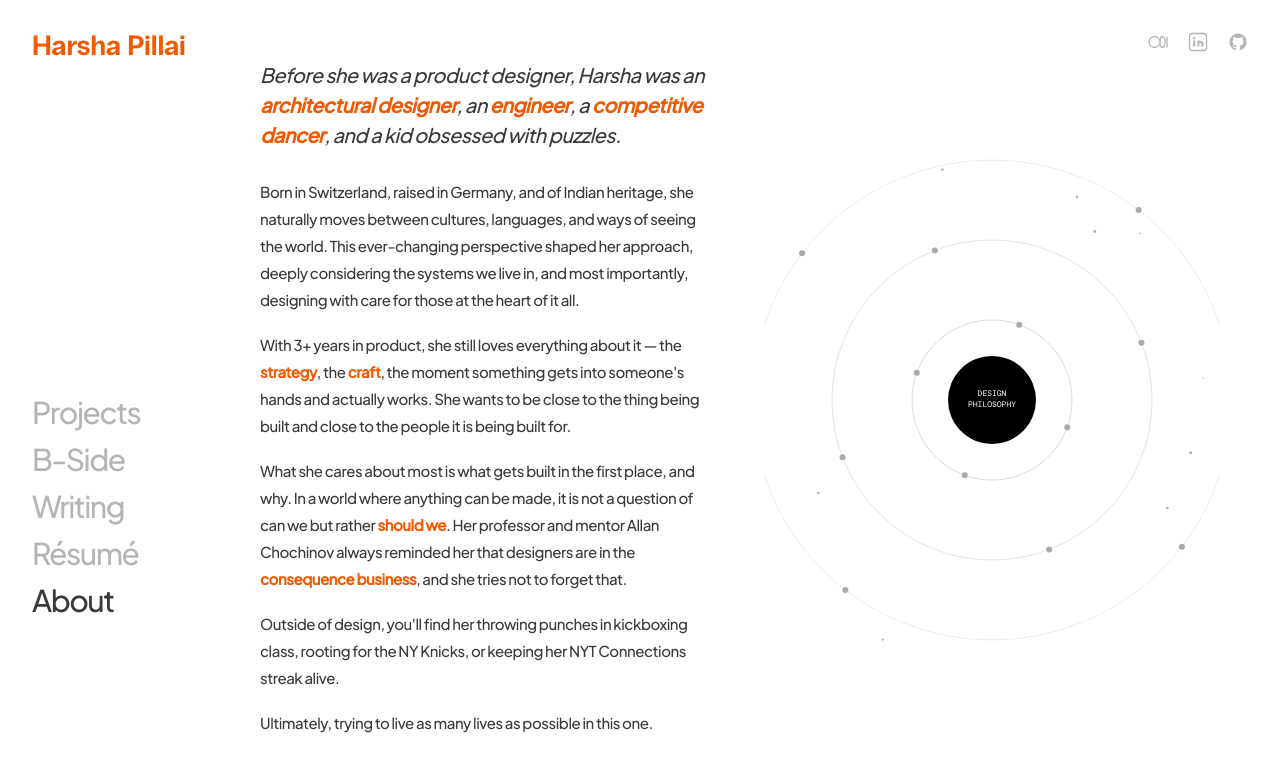
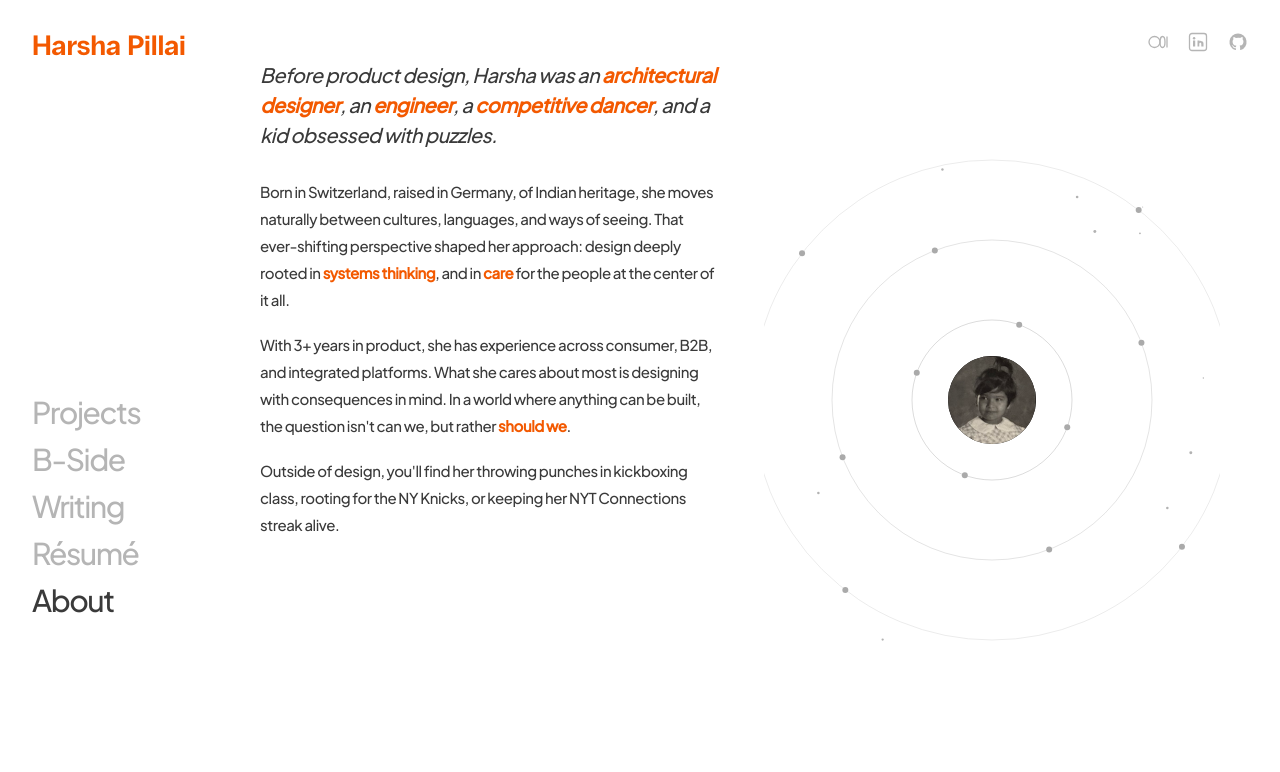
Before and after one commit to HarshaPillai/portfolio, a Next.js app: page /about in a window 1280 px wide. Shown: the top 772 px of the page. Built offline with nearby package versions, Linux system fonts and the light colour scheme.

Commit message:
Update about bio and invert DesignPhilosophy center hover

```diff
--- a/src/app/about/page.tsx
+++ b/src/app/about/page.tsx
@@ -34,7 +34,7 @@ export default function AboutPage() {
           letterSpacing: "-0.03em", color: "#3A3A3A",
           lineHeight: 1.5, margin: "0 0 28px 0",
         }}>
-          Before she was a product designer, Harsha was an{" "}
+          Before product design, Harsha was an{" "}
           <O>architectural designer</O>, an <O>engineer</O>, a{" "}
           <O>competitive dancer</O>, and a kid obsessed with puzzles.
         </p>
@@ -42,32 +42,22 @@ export default function AboutPage() {
         {/* Bio paragraphs */}
         <div style={{ display: "flex", flexDirection: "column", gap: 18 }}>
           <p style={bodyStyle}>
-            Born in Switzerland, raised in Germany, and of Indian heritage, she
-            naturally moves between cultures, languages, and ways of seeing the
-            world. This ever-changing perspective shaped her approach, deeply
-            considering the systems we live in, and most importantly, designing
-            with care for those at the heart of it all.
+            Born in Switzerland, raised in Germany, of Indian heritage, she
+            moves naturally between cultures, languages, and ways of seeing.
+            That ever-shifting perspective shaped her approach: design deeply
+            rooted in <O>systems thinking</O>, and in <O>care</O> for the
+            people at the center of it all.
           </p>
           <p style={bodyStyle}>
-            With 3+ years in product, she still loves everything about it — the{" "}
-            <O>strategy</O>, the <O>craft</O>, the moment something gets into
-            someone&apos;s hands and actually works. She wants to be close to the
-            thing being built and close to the people it is being built for.
-          </p>
-          <p style={bodyStyle}>
-            What she cares about most is what gets built in the first place, and
-            why. In a world where anything can be made, it is not a question of
-            can we but rather <O>should we</O>. Her professor and mentor Allan
-            Chochinov always reminded her that designers are in the{" "}
-            <O>consequence business</O>, and she tries not to forget that.
+            With 3+ years in product, she has experience across consumer, B2B,
+            and integrated platforms. What she cares about most is designing
+            with consequences in mind. In a world where anything can be built,
+            the question isn&apos;t can we, but rather <O>should we</O>.
           </p>
           <p style={bodyStyle}>
             Outside of design, you&apos;ll find her throwing punches in kickboxing
             class, rooting for the NY Knicks, or keeping her NYT Connections
             streak alive.
-          </p>
-          <p style={bodyStyle}>
-            Ultimately, trying to live as many lives as possible in this one.
           </p>
         </div>
       </div>
--- a/src/components/DesignPhilosophy.tsx
+++ b/src/components/DesignPhilosophy.tsx
@@ -112,6 +112,7 @@ export default function DesignPhilosophy() {
 
   // Track currently hovered ring index to avoid redundant state updates on mousemove
   const ringHoverIdxRef = useRef(-1);
+  const centerHoveredRef = useRef(false);
 
   const draw = useCallback((timestamp: number) => {
     const canvas = canvasRef.current;
@@ -236,12 +237,14 @@ export default function DesignPhilosophy() {
     ctx.arc(cx, cy, 44, 0, Math.PI * 2);
     ctx.fillStyle = "#000000";
     ctx.fill();
-    ctx.fillStyle    = "#ffffff";
-    ctx.font         = "8px 'DM Mono', monospace";
-    ctx.textAlign    = "center";
-    ctx.textBaseline = "alphabetic";
-    ctx.fillText("DESIGN",     cx, cy - 4);
-    ctx.fillText("PHILOSOPHY", cx, cy + 7);
+    if (centerHoveredRef.current) {
+      ctx.fillStyle    = "#ffffff";
+      ctx.font         = "8px 'DM Mono', monospace";
+      ctx.textAlign    = "center";
+      ctx.textBaseline = "alphabetic";
+      ctx.fillText("MY DESIGN",  cx, cy - 4);
+      ctx.fillText("PHILOSOPHY", cx, cy + 7);
+    }
 
     rafRef.current = requestAnimationFrame(draw);
   }, []);
@@ -257,7 +260,8 @@ export default function DesignPhilosophy() {
     // Center circle hover
     const ccx = logicalSizeRef.current.w / 2;
     const ccy = logicalSizeRef.current.h / 2;
-    setCenterHovered(Math.hypot(mx - ccx, my - ccy) <= 44);
+    centerHoveredRef.current = Math.hypot(mx - ccx, my - ccy) <= 44;
+    setCenterHovered(centerHoveredRef.current);
 
     // Node hover check
     let foundNode = false;
@@ -316,6 +320,7 @@ export default function DesignPhilosophy() {
 
   const handleMouseLeave = useCallback(() => {
     mouseRef.current = { x: -9999, y: -9999 };
+    centerHoveredRef.current = false;
     setNodeHover(null);
     setRingHover(null);
     setRingLabelData(null);
@@ -433,7 +438,7 @@ export default function DesignPhilosophy() {
             borderRadius: "50%",
             objectFit: "cover",
             objectPosition: "center top",
-            opacity: centerHovered ? 1 : 0,
+            opacity: centerHovered ? 0 : 1,
             transition: "opacity 0.3s ease",
             pointerEvents: "none",
             zIndex: 5,
```
